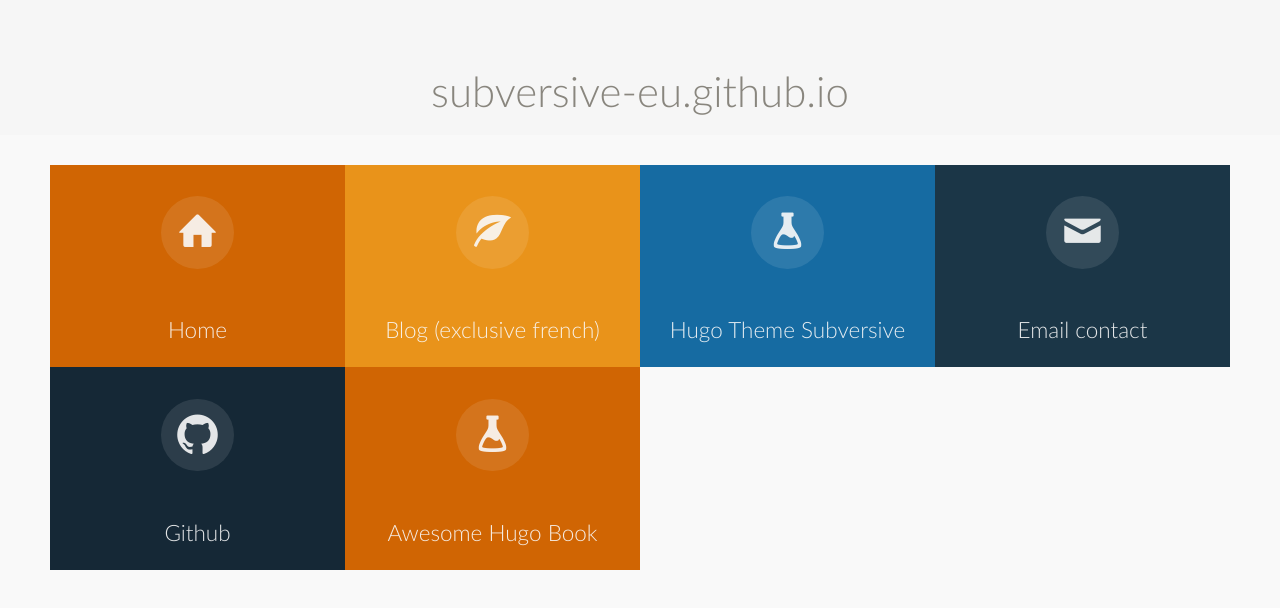
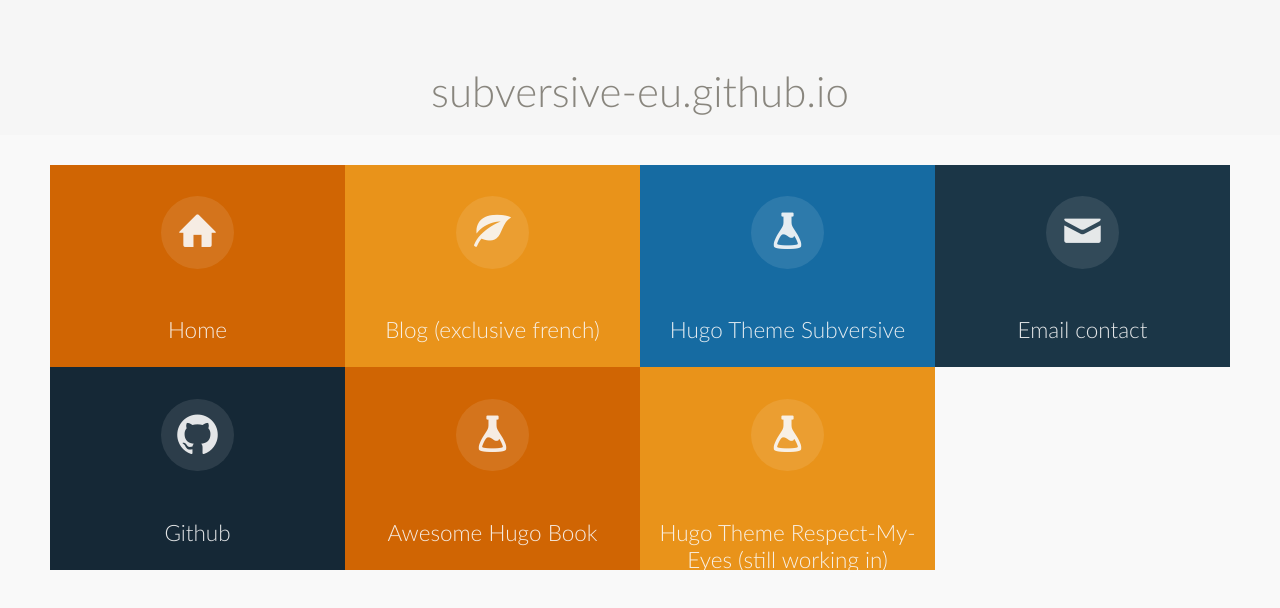
Before and after one commit to subversive-eu/subversive-eu.github.io, a plain HTML site: page index.html in a window 1280 px wide. Drawn offline with Linux system fonts and the light colour scheme; files whose address does not match are found by name.

Commit message:
adding hugo theme

```diff
--- a/index.html
+++ b/index.html
@@ -94,6 +94,14 @@
 								<span>Awesome Hugo Book</span>
 							</a>
 						</li>
+						<li>
+							<a href="https://respect-my-eyes.netlify.app/">
+								<span class="icon">
+									<i aria-hidden="true" class="icon-lab"></i>
+								</span>
+								<span>Hugo Theme Respect-My-Eyes (still working in)</span>
+							</a>
+						</li>
 					</ul>
 				</nav>
 			</div>
```
